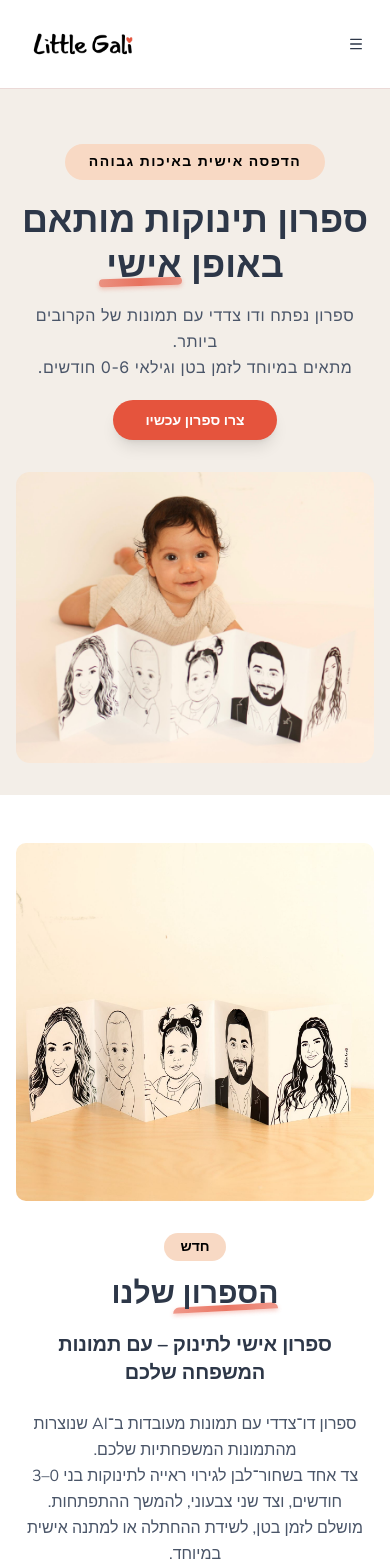
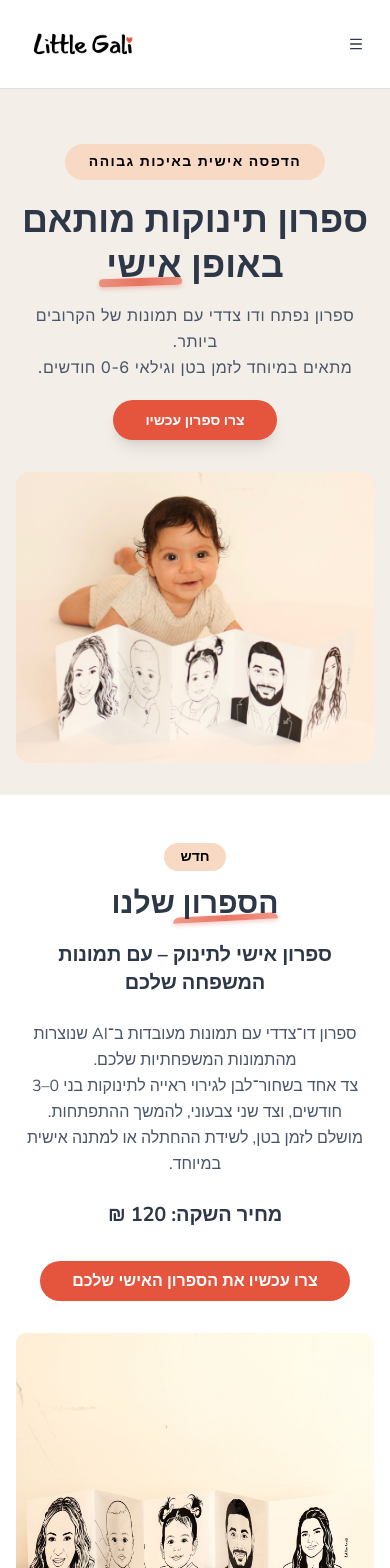
Before and after one commit to yawel-wel/little-gali, a Next.js app: page / in a window 390 px wide. Shown: the top 1568 px of the page. Built offline with nearby package versions, Linux system fonts and the light colour scheme; a web font is replaced by a local one.

Commit message:
change the order of the product section on mobile

```diff
--- a/src/app/page.tsx
+++ b/src/app/page.tsx
@@ -309,7 +309,7 @@ export default function Home() {
             <div className="max-w-6xl mx-auto">
               <div className="grid lg:grid-cols-2 gap-8 lg:gap-12 items-center">
                 {/* Left Column - Text Content */}
-                <div className="order-2 lg:order-1 space-y-6">
+                <div className="order-1 lg:order-1 space-y-6">
                   {/* New Badge */}
                   <div className="flex justify-center lg:justify-start">
                     <div
@@ -378,7 +378,7 @@ export default function Home() {
                 </div>
 
                 {/* Right Column - Single Image */}
-                <div className="order-1 lg:order-2">
+                <div className="order-2 lg:order-2">
                   <div className="w-full">
                     <div className="aspect-square rounded-lg overflow-hidden">
                       <motion.img
```
